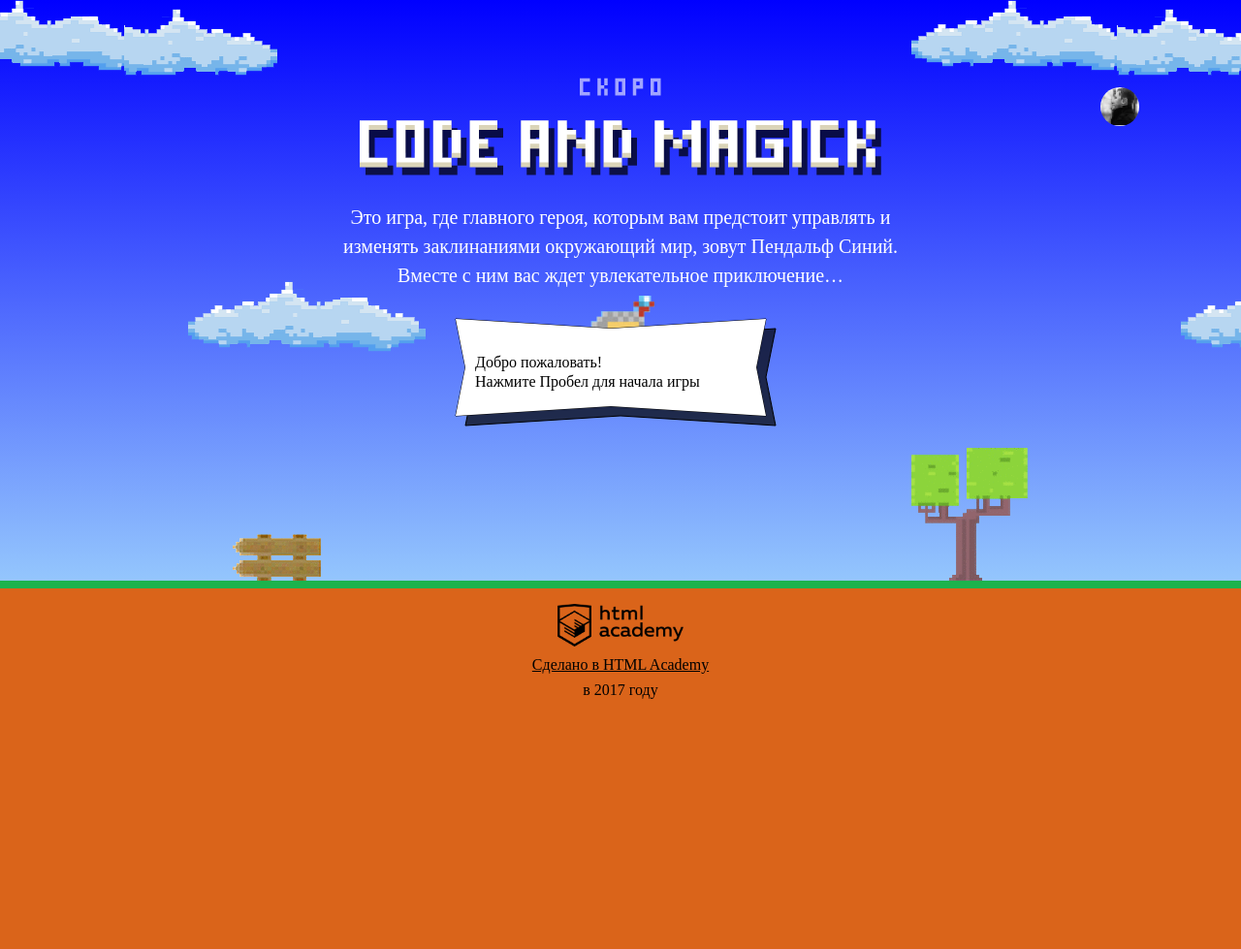
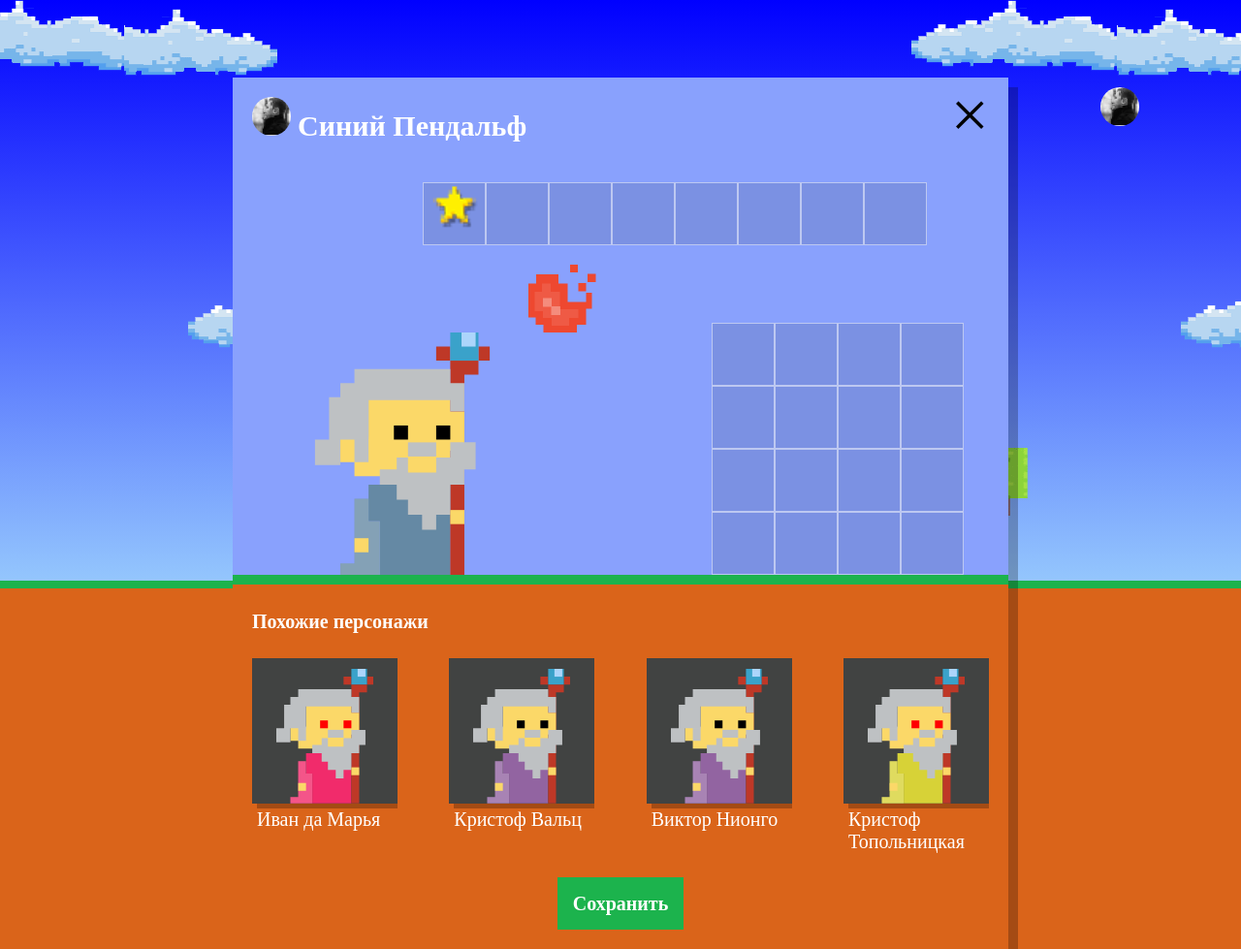
Before and after one commit to Elsidora/147338-code-and-magick-20, a website: page index.html in a window 1280 px wide. Shown: the whole page at 97% size. Before the commit the page ends 800 px from the top, so only its background shows below. Drawn offline with Linux system fonts and the light colour scheme; a web font is replaced by a local one.

Commit message:
module3-task1

```diff
--- a/index.html
+++ b/index.html
@@ -203,7 +203,9 @@
     return fieldHeight / 3 - getWizardHeight();
   };
 </script>
+
 <script src="js/stat.js"></script>
+<script src="js/setup.js"></script>
 <script src="js/game.js"></script>
 
 </body>
--- /dev/null
+++ b/js/setup.js
@@ -0,0 +1,57 @@
+'use strict';
+
+(function () {
+
+  var COUNT_WIZARDS = 4;
+
+  var NAMES = ['Иван', 'Хуан Себастьян', 'Мария', 'Кристоф', 'Виктор', 'Юлия', 'Люпита', 'Вашингтон'];
+
+  var SURNAMES = ['да Марья', 'Верон', 'Мирабелла', 'Вальц', 'Онопко', 'Топольницкая', 'Нионго', 'Ирвинг'];
+
+  var COATS = ['rgb(101, 137, 164)', 'rgb(241, 43, 107)', 'rgb(146, 100, 161)', 'rgb(56, 159, 117)', 'rgb(215, 210, 55)', 'rgb(0, 0, 0)'];
+
+  var EYES = ['black', 'red', 'blue', 'yellow', 'green'];
+
+  var setup = document.querySelector('.setup');
+
+  setup.classList.remove('hidden');
+
+  var setupSimilar = setup.querySelector('.setup-similar');
+
+  setupSimilar.classList.remove('hidden');
+
+  var wizardList = setupSimilar.querySelector('.setup-similar-list');
+
+  var wizardTemplate = document.querySelector('#similar-wizard-template').content.querySelector('.setup-similar-item');
+
+  function getRandomNumber(min, max) {
+    return Math.floor(Math.random() * (max - min)) + min;
+  }
+
+  function getArrWizards(count) {
+    var arrWizards = [];
+    for (var i = 0; i < count; i += 1) {
+      var wizardObject = {
+        name: NAMES[getRandomNumber(0, NAMES.length - 1)] + ' ' + SURNAMES[getRandomNumber(0, SURNAMES.length - 1)],
+        coatColor: COATS[getRandomNumber(0, COATS.length - 1)],
+        eyesColor: EYES[getRandomNumber(0, EYES.length - 1)]
+      };
+      arrWizards.push(wizardObject);
+    }
+    return arrWizards;
+  }
+
+  function renderWizards(arrObjects, container) {
+    var fragment = document.createDocumentFragment();
+    arrObjects.forEach(function (item) {
+      var wizardElement = wizardTemplate.cloneNode(true);
+      wizardElement.querySelector('.setup-similar-label').textContent = item.name;
+      wizardElement.querySelector('.wizard-coat').style.fill = item.coatColor;
+      wizardElement.querySelector('.wizard-eyes').style.fill = item.eyesColor;
+      fragment.appendChild(wizardElement);
+    });
+    container.appendChild(fragment);
+  }
+
+  renderWizards(getArrWizards(COUNT_WIZARDS), wizardList);
+})();
```
